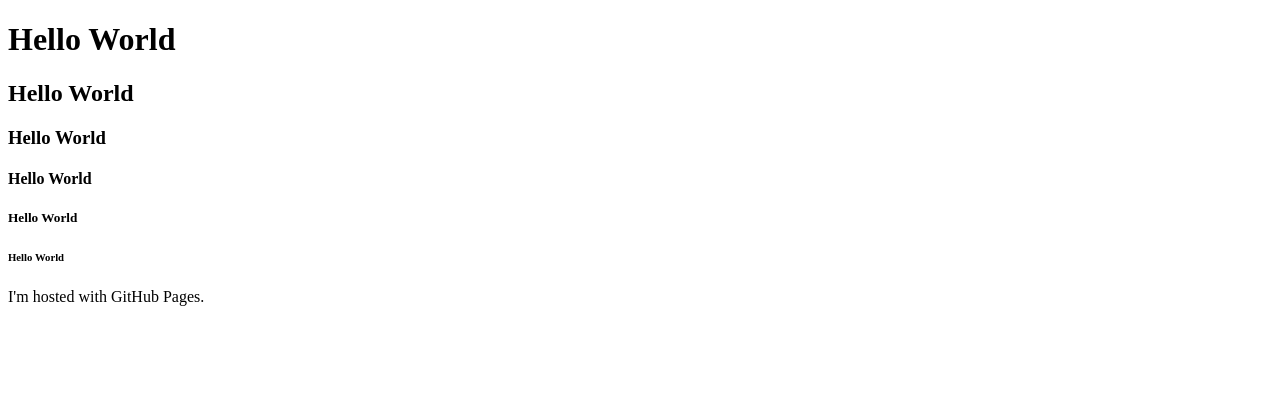
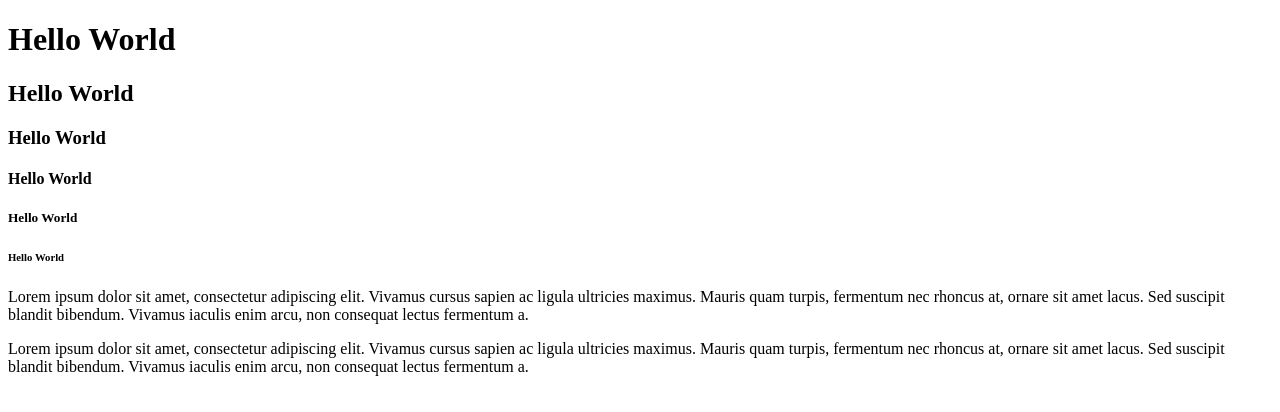
Before and after one commit to nicolesawler/nicolesawler.github.io, a plain HTML site: page index.html in a window 1280 px wide. Drawn offline with Linux system fonts and the light colour scheme.

Commit message:
Update index.html

```diff
--- a/index.html
+++ b/index.html
@@ -20,7 +20,8 @@
 
 <h6>Hello World</h6>
 
-<p>I'm hosted with GitHub Pages.</p>
+<p>Lorem ipsum dolor sit amet, consectetur adipiscing elit. Vivamus cursus sapien ac ligula ultricies maximus. Mauris quam turpis, fermentum nec rhoncus at, ornare sit amet lacus. Sed suscipit blandit bibendum. Vivamus iaculis enim arcu, non consequat lectus fermentum a.</p>
+<p>Lorem ipsum dolor sit amet, consectetur adipiscing elit. Vivamus cursus sapien ac ligula ultricies maximus. Mauris quam turpis, fermentum nec rhoncus at, ornare sit amet lacus. Sed suscipit blandit bibendum. Vivamus iaculis enim arcu, non consequat lectus fermentum a.</p>
 
 
 </body>
```
